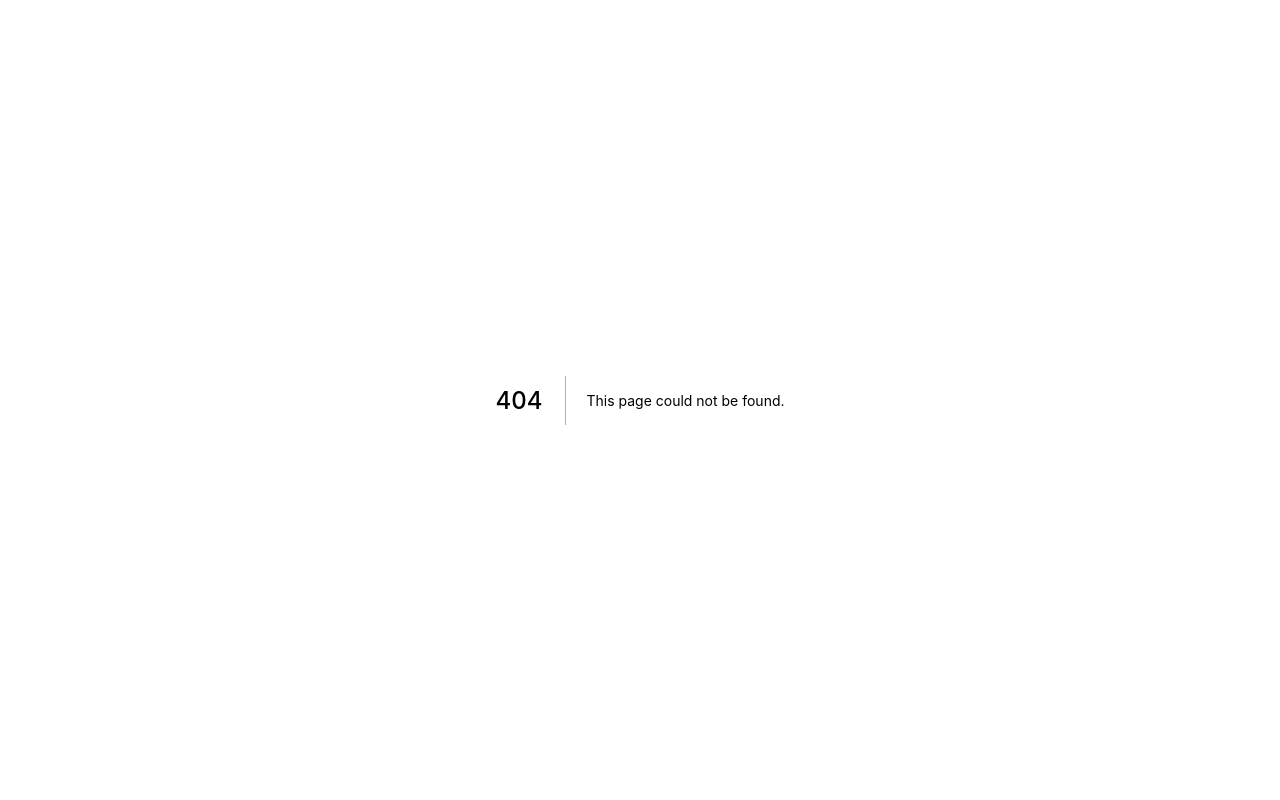
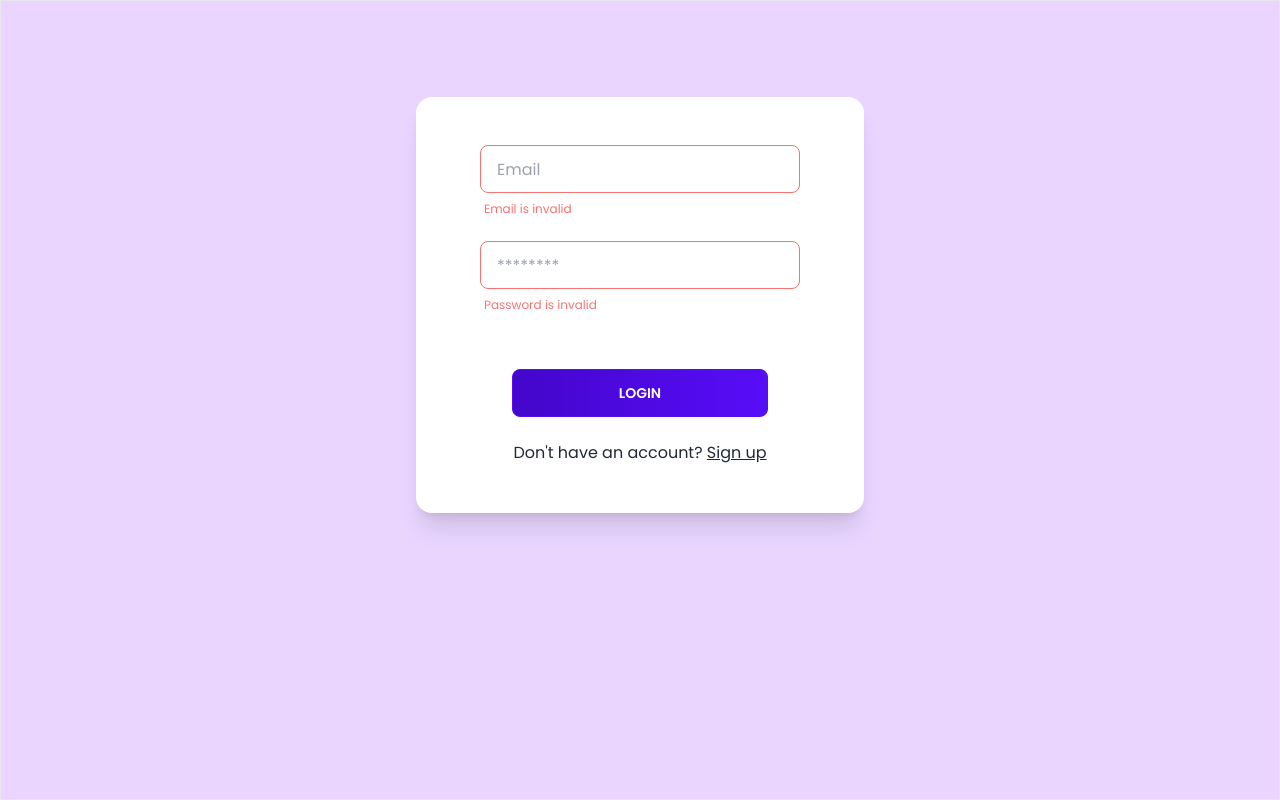
Before and after one commit to aniruddha-jafa/ecommerce-app, a Next.js app in the folder frontend/: page /auth/login in a window 1280 px wide. Before the commit this address had no page. Built offline with nearby package versions, Linux system fonts and the light colour scheme.

Commit message:
first draft for login

```diff
--- /dev/null
+++ b/frontend/src/components/LoginForm/index.tsx
@@ -0,0 +1,77 @@
+const Main = () => {
+  return (
+    <form
+      className='
+    card shadow-xl
+    bg-base-100
+    flex flex-col justify-center items-center
+    gap-4 py-12 px-4
+    mx-auto mt-12 md:mt-24
+    max-w-md h-fit
+    '
+    >
+      <div className='form-control w-full max-w-xs'>
+        <input
+          type='email'
+          name='email'
+          placeholder='Email'
+          required={true}
+          className='
+          peer
+          input input-bordered
+          w-full max-w-xs
+          hover:border-gray-500
+          focus:outline-none focus:border-info focus:ring-1 focus:ring-info
+
+          invalid:border-error
+          hover:invalid:border-current
+          focus:invalid:border-error focus:invalid:ring-error
+          '
+        />
+        <label className='label invisible peer-invalid:visible'>
+          <span className='label-text-alt text-error'>Email is invalid</span>
+        </label>
+      </div>
+      <div className='form-control w-full max-w-xs'>
+        <input
+          type='password'
+          name='password'
+          placeholder='********'
+          required={true}
+          className='
+    peer
+    input input-bordered
+    w-full max-w-xs
+    hover:border-gray-500
+    focus:outline-none focus:border-info focus:ring-1 focus:ring-info
+
+    invalid:border-error
+    hover:invalid:border-current
+    focus:invalid:border-error focus:invalid:ring-error
+    '
+        />
+        <label className='label invisible peer-invalid:visible'>
+          <span className='label-text-alt text-error'>Password is invalid</span>
+        </label>
+      </div>
+      <button
+        type='submit'
+        className='
+        btn btn-wide btn-primary
+        md:mt-8
+        bg-gradient-to-l from-primary to-primary-focus
+        '
+      >
+        Login
+      </button>
+      <div className='mt-2'>
+        Don&apos;t have an account?{' '}
+        <a className='link' href='/auth/signup'>
+          Sign up
+        </a>
+      </div>
+    </form>
+  )
+}
+
+export default Main
--- /dev/null
+++ b/frontend/src/pages/auth/login.tsx
@@ -0,0 +1,13 @@
+import type { NextPage } from 'next'
+
+import Login from 'components/LoginForm'
+
+const LoginPage: NextPage = () => {
+  return (
+    <div className='h-screen bg-purple-200 border px-2'>
+      <Login />
+    </div>
+  )
+}
+
+export default LoginPage
```
